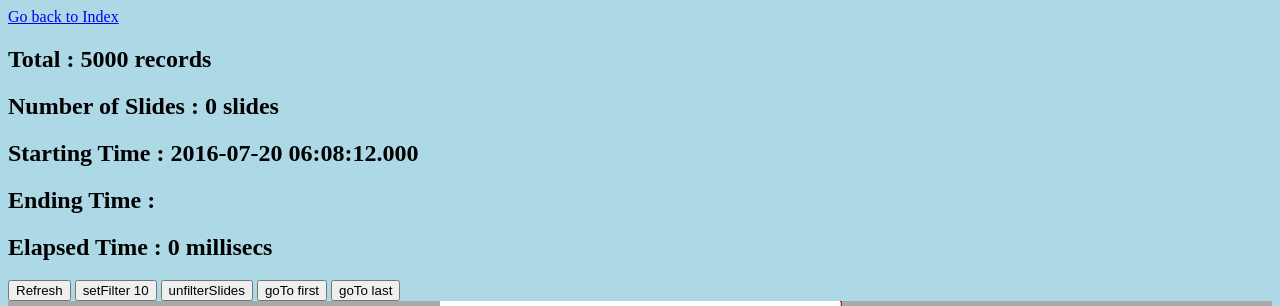
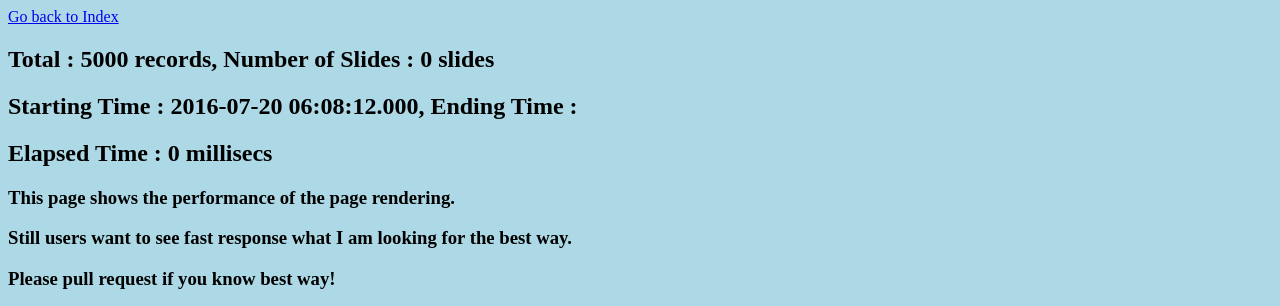
Before and after one commit to AlexSangJoonPark/angular-slick-examples, a website: page performance.html in a window 1280 px wide. Shown: the top 306 px of the page. Drawn offline with nearby package versions, Linux system fonts and the light colour scheme; files whose address does not match are found by name.

Commit message:
Adding some comments on the pages

```diff
--- a/performance.html
+++ b/performance.html
@@ -15,11 +15,12 @@
 
     <a href="index.html">Go back to Index</a>
 
-    <h2>Total : {{vm.count}} records</h2>
-    <h2>Number of Slides : <span id='noOfSlides'>0</span> slides</h2>
-    <h2>Starting Time : {{vm.startTime | date:'yyyy-MM-dd HH:mm:ss.sss'}}</h2>
-    <h2>Ending Time : {{vm.endTime | date:'yyyy-MM-dd HH:mm:ss.sss'}}</h2>
+    <h2>Total : {{vm.count}} records, Number of Slides : <span id='noOfSlides'>0</span> slides</h2>
+    <h2>Starting Time : {{vm.startTime | date:'yyyy-MM-dd HH:mm:ss.sss'}}, Ending Time : {{vm.endTime | date:'yyyy-MM-dd HH:mm:ss.sss'}}</h2>
     <h2>Elapsed Time : {{vm.elapsedTime}} millisecs</h2>
+    <h3>This page shows the performance of the page rendering.</h3>
+    <h3>Still users want to see fast response what I am looking for the best way.</h3>
+    <h3>Please pull request if you know best way!</h3>
 
     <button onclick="location.reload();">Refresh</button>
     <button ng-click="vm.setFilter(true)">setFilter 10</button>
```
Also changed, not shown: index.html (+1 -0 lines), loading.html (+3 -0 lines), refresh.html (+2 -1 lines).
